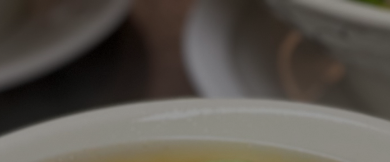
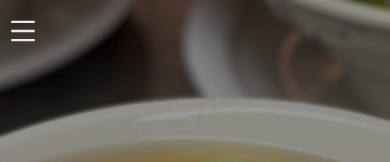
Before and after one commit to andy-phu/Top-BBQ-Noodle, a React (Create React App) app: page / in a window 390 px wide. Shown: the top 162 px of the page. Built offline with nearby package versions, Linux system fonts and the light colour scheme.

Commit message:
mobile nav needs to be adjusted

```diff
--- a/src/components/NavBar.jsx
+++ b/src/components/NavBar.jsx
@@ -30,11 +30,11 @@ const Navbar = () => {
 
 
     return (
-        <div className={`flex justify-between items-center absolute top-8 z-50 w-full ${isShrunk ? 'top-0' : ''}`}>
+        <div className={`flex justify-between items-center absolute top-20 z-50 w-full sm-top-0 `}>
         {/*Top Menu*/}
-            <div className={`${bgColor} pt-20 mb-2 pb-2 ${isShrunk ? '' : ''} w-screen fixed `}>
-                <div className={`cursor-pointer flex absolute sm-left-2 sm-top-6 top-8 left-2 ${isShrunk ? ' ' : ''}`}>
-                    <AiOutlineMenu className='lg:hidden'style={style} size={30} onClick = {()=> setNav(!nav)}/>
+            <div className={`${bgColor} pt-0 pb-2 w-screen fixed ${isShrunk ? 'pt-2 pb-2 top-0' : 'top-2'}`}>
+                <div className={`cursor-pointer flex absolute top-0 pt-2 pl-2 pb-2`}>
+                    <AiOutlineMenu className='lg:hidden z-99' style={style} size={30} onClick = {()=> setNav(!nav)}/>
                 </div>
                 <div className='flex items-center justify-center w-full'>
 
@@ -43,7 +43,7 @@ const Navbar = () => {
                         <Link to="restaurant" spy={true} smooth={true} offset={-400} duration={500} className={`pr-8 sm-hidden no-underline  text-white/70 ${isShrunk ? "text-sm pr-0 transition-all delay-300 ease-out" : ""}`}> RESTARAUNT</Link>
 
                         <Link to="hero" spy={true} smooth={true} duration={500}  spy={true} smooth={true} offset={0} duration={500} className={`pr-8 sm-hidden no-underline  text-white/70  ${isShrunk ? "pr-0 transition-all delay-300 ease-out" : ""} `}>
-                            <img className={`opacity-80 z-99 ${isShrunk ? "scale-50 " : ""}`} src={topBBQLogo} />
+                            <img className={`opacity-80 z-99 ${isShrunk ? "scale-50 pb-2" : ""}`} src={topBBQLogo} />
                         </Link>
                         <Link to="menu" spy={true} smooth={true} offset={100} duration={500} className={`pr-8 sm-hidden no-underline  text-white/70 ${isShrunk ? "text-sm pr-4 transition-all delay-300 ease-out" : ""}`}>MENU</Link>
                         <Link to="photos" spy={true} smooth={true} offset={100} duration={500} className={`pr-8 sm-hidden no-underline  text-white/70 ${isShrunk ? "text-sm pr-4 transition-all delay-300 ease-out" : ""}`}>PHOTOS</Link>
```
